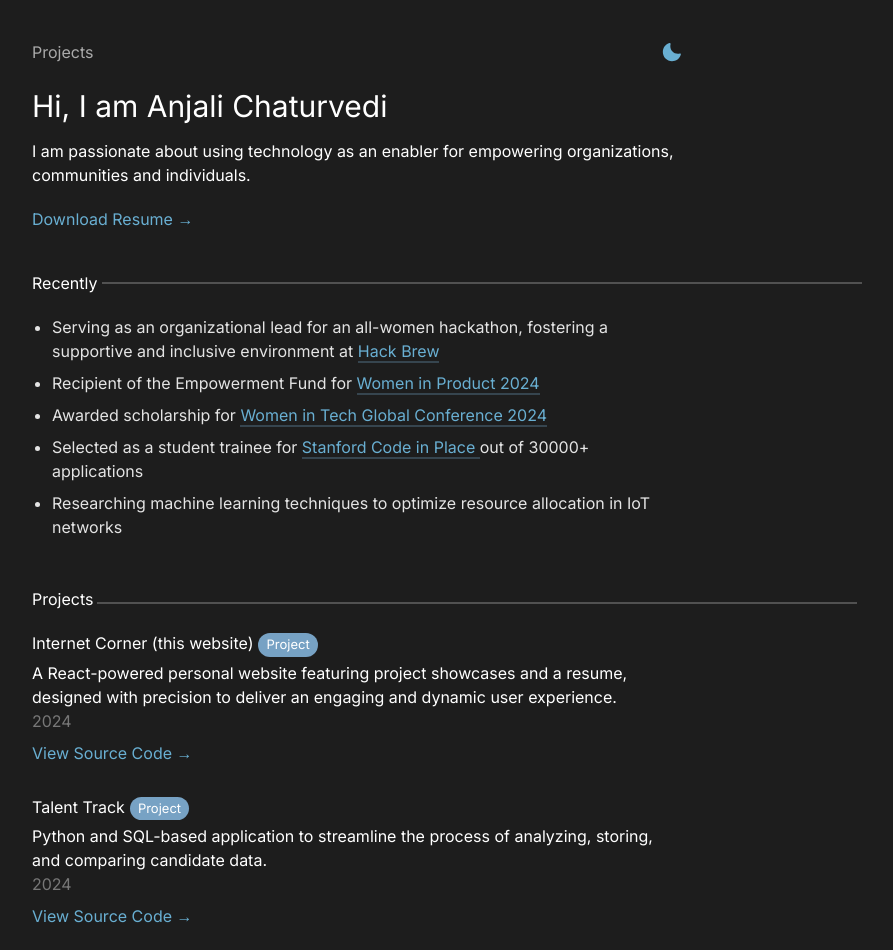
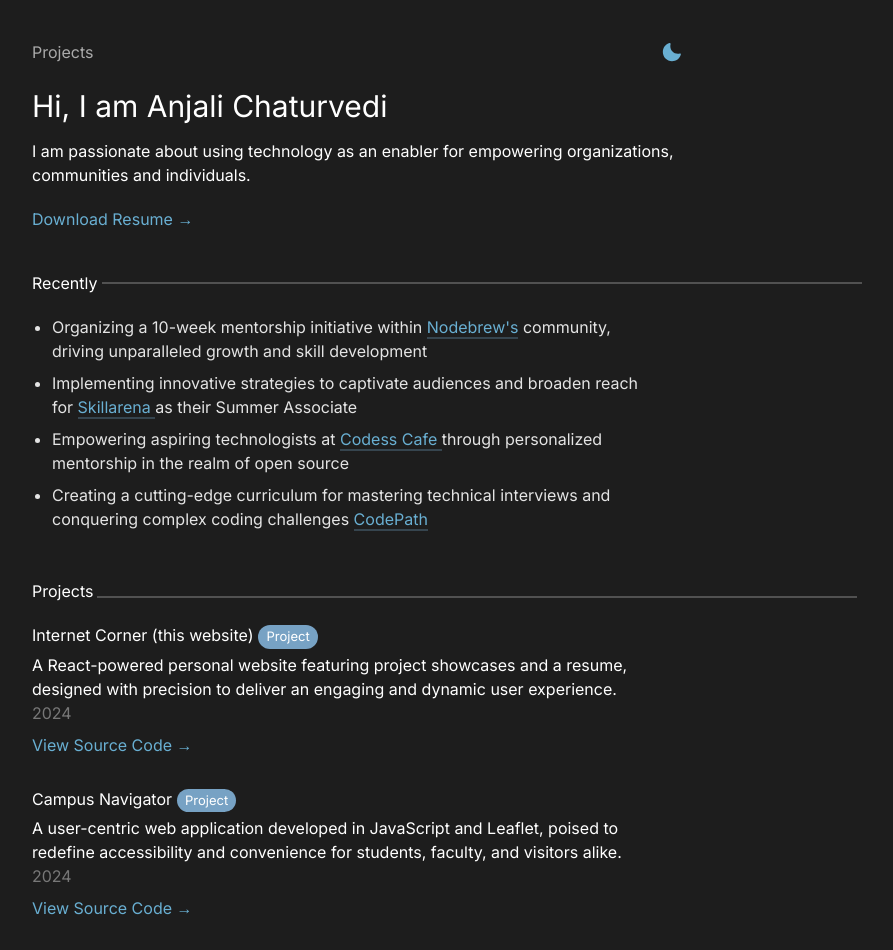
Before and after one commit to anjalichaturvedi/internet-corner, a React (Create React App) app: page / in a window 1280 px wide. Shown: the top 950 px of the page, without its empty margins (278-1171 px from the left). Built offline with nearby package versions, Linux system fonts and the light colour scheme.

Commit message:
updated summer

```diff
--- a/src/App.js
+++ b/src/App.js
@@ -93,7 +93,7 @@ function App() {
 
                   <div className="resume-download">
                     <a
-                      href="/files/Resume_Anjali_Chaturvedi.pdf"
+                      href="files/Resume_Anjali_Chaturvedi_Summer.pdf"
                       download="Resume_Anjali_Chaturvedi.pdf"
                     >
                       Download Resume →
@@ -107,54 +107,47 @@ function App() {
                     </div>
                     <ul className="recently-list">
                       <li>
-                        Serving as an organizational lead for an all-women
-                        hackathon, fostering a supportive and inclusive
-                        environment at{" "}
+                      Organizing a 10-week mentorship initiative within {""}
                         <a
                           target="_blank"
-                          href="https://www.hackbrew.tech"
+                          href="https://www.linkedin.com/company/nodebrew"
                           className="company-link"
                         >
-                          Hack Brew
-                        </a>{" "}
+                          Nodebrew's
+                        </a>{" "} community, driving unparalleled growth and skill development
                       </li>
                       <li>
-                        Recipient of the Empowerment Fund for{" "}
+                      Implementing innovative strategies to captivate audiences and broaden reach for {" "}
                         <a
                           target="_blank"
-                          href="https://womenpm.org"
+                          href="https://linkedin.com/company/skillarena"
                           className="company-link"
                         >
                           {" "}
-                          Women in Product 2024{" "}
-                        </a>
+                          Skillarena{" "}
+                        </a> as their Summer Associate
                       </li>
                       <li>
-                        Awarded scholarship for{" "}
+                      Empowering aspiring technologists at {" "}
                         <a
                           target="_blank"
-                          href="https://womenpm.org"
+                          href="https://linkedin.com/company/codesscafe"
                           className="company-link"
                         >
                           {" "}
-                          Women in Tech Global Conference 2024{" "}
-                        </a>
+                          Codess Cafe{" "}
+                        </a> through personalized mentorship in the realm of open source
                       </li>
                       <li>
-                        Selected as a student trainee for{" "}
+                      Creating a cutting-edge curriculum for mastering technical interviews and conquering complex coding challenges  {" "}
                         <a
                           target="_blank"
-                          href="https://codeinplace.stanford.edu"
+                          href="https://linkedin.com/company/codepath"
                           className="company-link"
                         >
                           {" "}
-                          Stanford Code in Place{" "}
-                        </a>{" "}
-                        out of 30000+ applications
-                      </li>
-                      <li>
-                        Researching machine learning techniques to optimize
-                        resource allocation in IoT networks
+                          CodePath{" "}
+                        </a>
                       </li>
                     </ul>
                   </div>
@@ -175,6 +168,22 @@ function App() {
                       <p className="project-year">2024</p>
                       <a
                         href="https://github.com/anjalichaturvedi/anjalichaturvedi.github.io"
+                        className="view-project-link"
+                      >
+                        View Source Code →
+                      </a>
+                    </div>
+                    <div className="project-item">
+                      <h3>
+                        Campus Navigator
+                        <span className="project-tag">Project</span>
+                      </h3>
+                      <p>
+                      A user-centric web application developed in JavaScript and Leaflet, poised to redefine accessibility and convenience for students, faculty, and visitors alike.
+                      </p>
+                      <p className="project-year">2024</p>
+                      <a
+                        href="https://github.com/anjalichaturvedi/campus-navigator"
                         className="view-project-link"
                       >
                         View Source Code →
```
Also changed, not shown: 1 other file (tests, documents, lock files or other folders).
